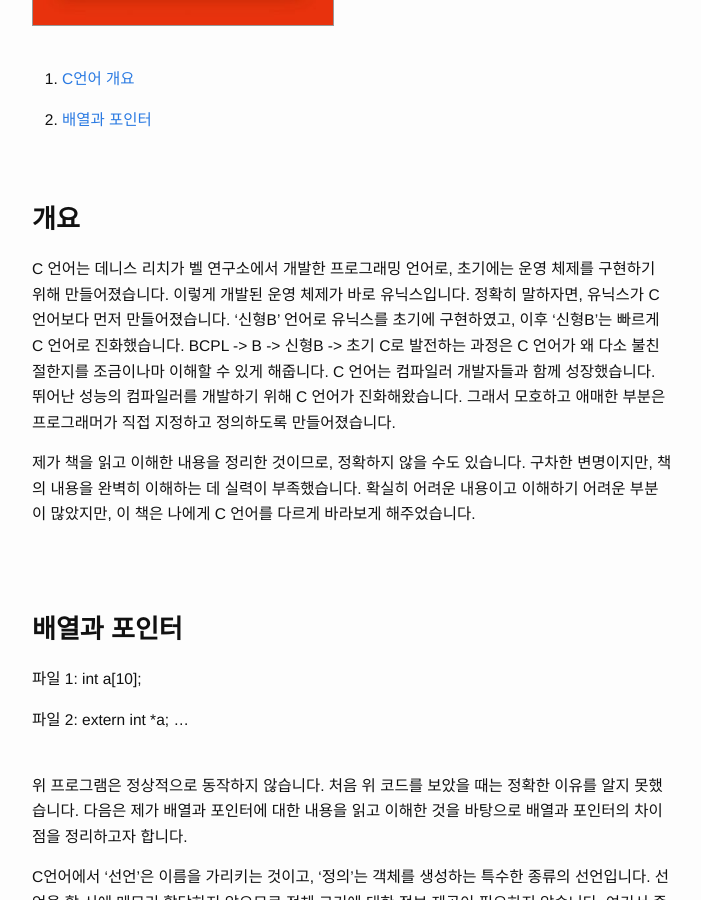
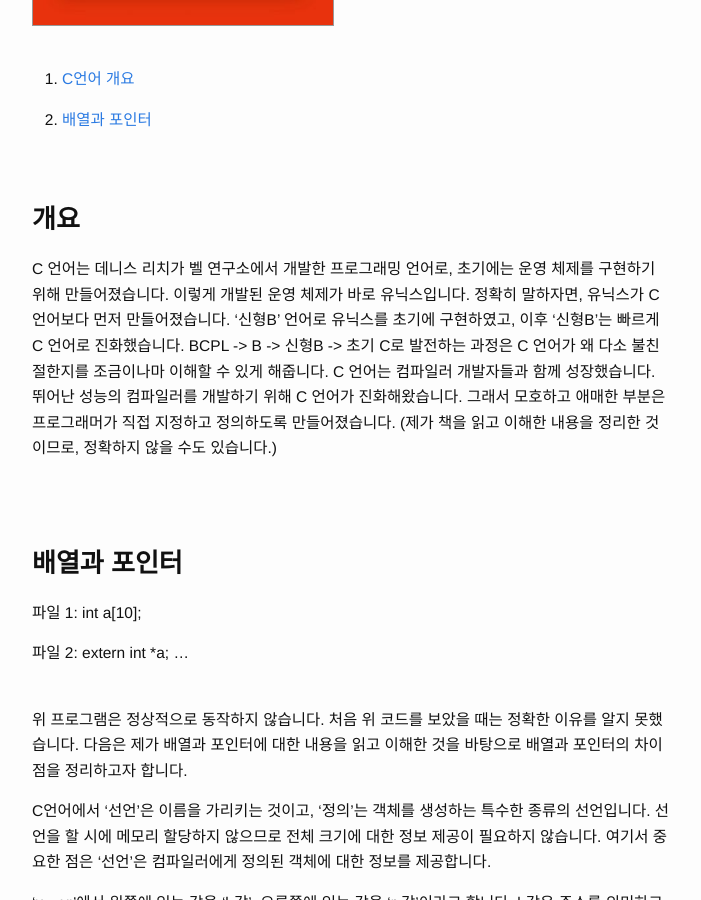
Before and after one commit to Jaeun-Choi98/jaeun-choi98.github.io, a Jekyll site: the page built from _posts/2023-09-03-programming_language_c.md, in a window 1280 px wide and 900 px high, scrolled down 1003 px. Shown: the whole window, without its empty margins (288-989 px from the left). Built offline with Jekyll 4.4.1, drawn with Linux system fonts in a browser that asks for light colours.

Commit message:
docs(_posts/programming_language_c): revise content

```diff
--- a/_posts/2023-09-03-programming_language_c.md
+++ b/_posts/2023-09-03-programming_language_c.md
@@ -25,8 +25,7 @@ width="300" height="370" alt="C Book" class="post-pic"/>
 
 ### **개요**
 C 언어는 데니스 리치가 벨 연구소에서 개발한 프로그래밍 언어로, 초기에는 운영 체제를 구현하기 위해 만들어졌습니다. 이렇게 개발된 운영 체제가 바로 유닉스입니다. 정확히 말하자면, 유닉스가 C 언어보다 먼저 만들어졌습니다. '신형B' 언어로 유닉스를 초기에 구현하였고, 이후 '신형B'는 빠르게 C 언어로 진화했습니다. BCPL -> B -> 신형B -> 초기 C로 발전하는 과정은 C 언어가 왜 다소 불친절한지를 조금이나마 이해할 수 있게 해줍니다. C 언어는 컴파일러 개발자들과 함께 성장했습니다. 뛰어난 성능의 컴파일러를 개발하기 위해 C 언어가 진화해왔습니다. 그래서 모호하고 애매한 부분은 프로그래머가 직접 지정하고 정의하도록 만들어졌습니다.
-
-제가 책을 읽고 이해한 내용을 정리한 것이므로, 정확하지 않을 수도 있습니다. 구차한 변명이지만, 책의 내용을 완벽히 이해하는 데 실력이 부족했습니다. 확실히 어려운 내용이고 이해하기 어려운 부분이 많았지만, 이 책은 나에게 C 언어를 다르게 바라보게 해주었습니다.
+(제가 책을 읽고 이해한 내용을 정리한 것이므로, 정확하지 않을 수도 있습니다.)
 
 <br>
 <br>
```
